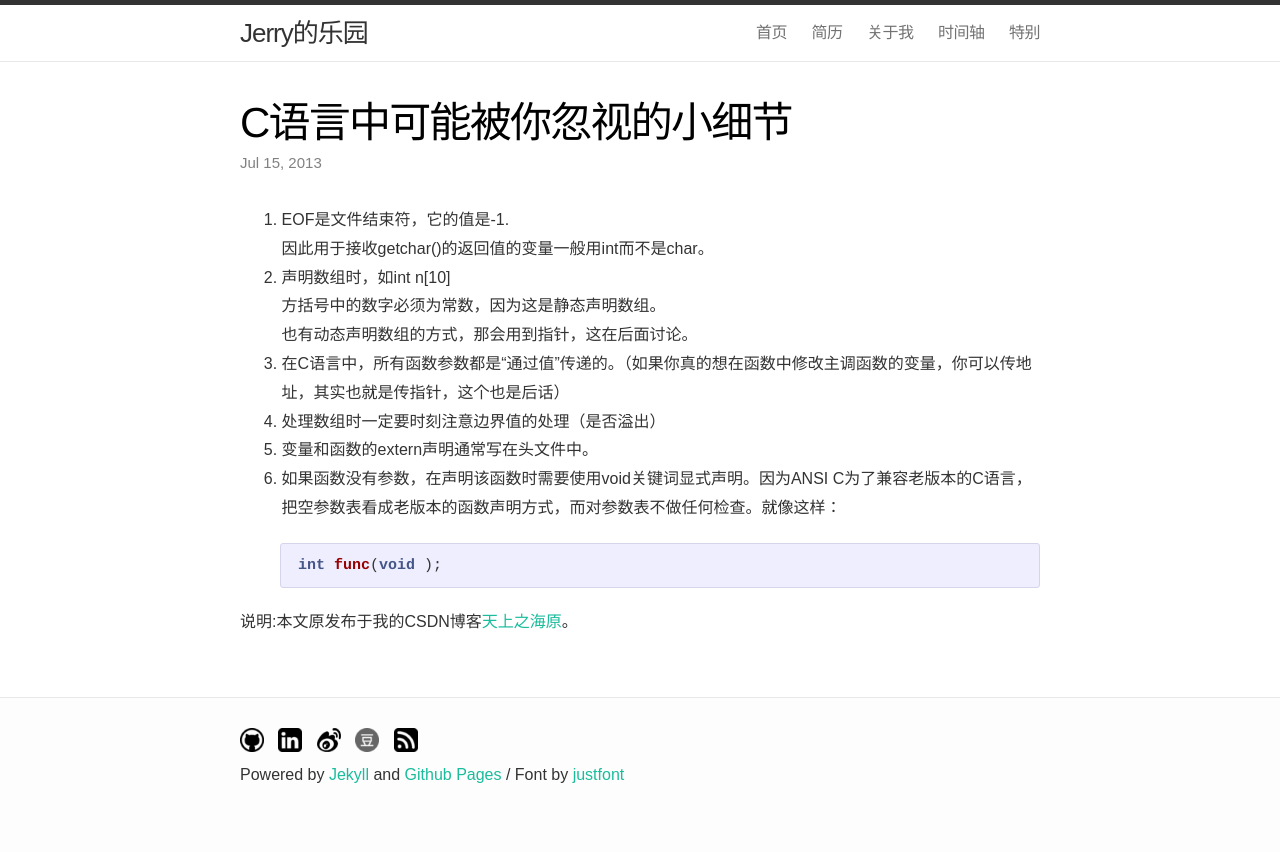
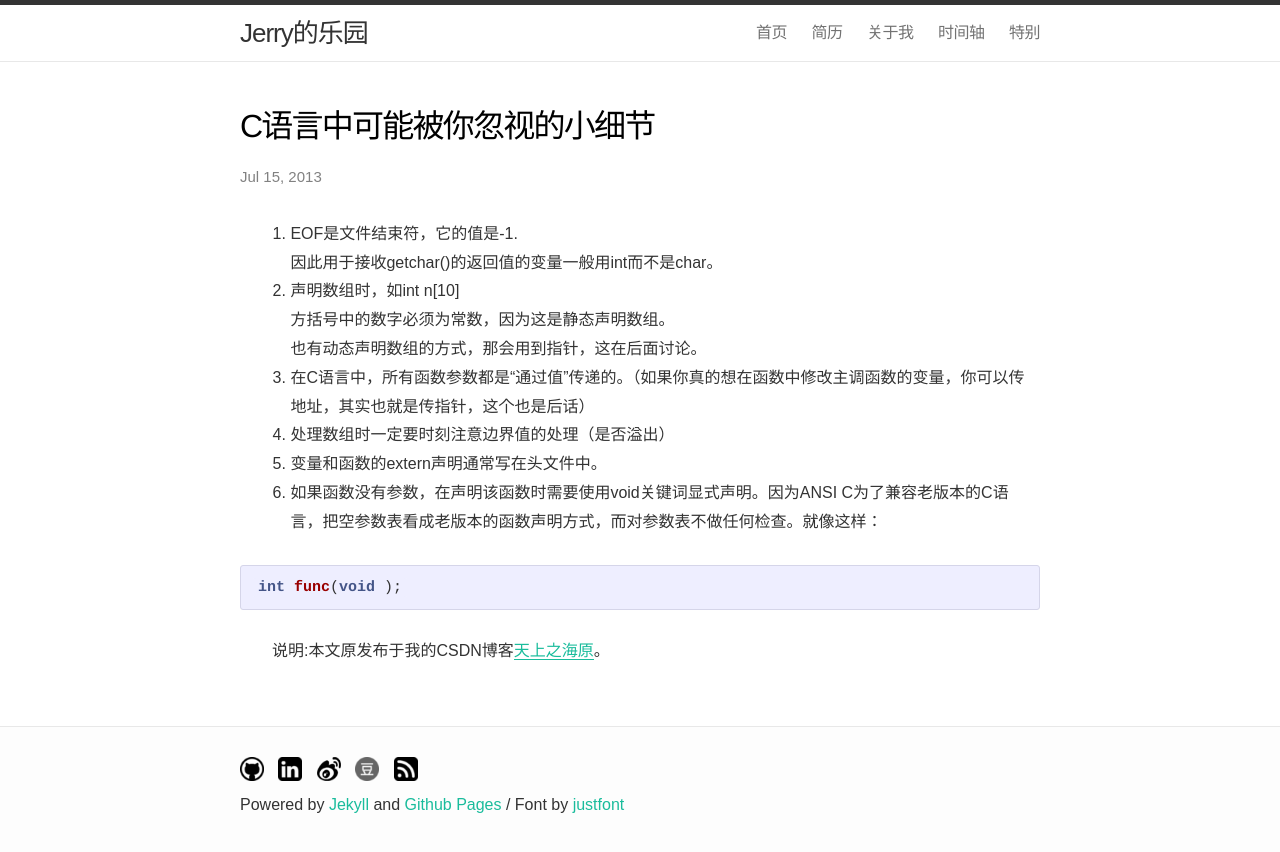
Before and after one commit to zry656565/heaven-blog, a Jekyll site: the page built from _posts/2013-11-18-TipsForC.md, in a window 1280 px wide. Shown: the top 852 px of the page. Built offline with Jekyll 4.4.1, drawn with Linux system fonts in a browser that asks for light colours; comment, search, counter and statistics services are not loaded.

Commit message:
fix some presentation problem in posts

```diff
--- a/_layouts/post.html
+++ b/_layouts/post.html
@@ -1,7 +1,7 @@
 ---
 layout: default
 ---
-<div class="post">
+<div class="post typo">
 
   <header class="post-header">
     <h1>{{ page.title }}</h1>
--- a/_posts/2013-11-18-TipsForC.md
+++ b/_posts/2013-11-18-TipsForC.md
@@ -15,10 +15,8 @@ key: 10002
 4. 处理数组时一定要时刻注意边界值的处理（是否溢出）
 5. 变量和函数的extern声明通常写在头文件中。
 6. 如果函数没有参数，在声明该函数时需要使用void关键词显式声明。因为ANSI C为了兼容老版本的C语言，把空参数表看成老版本的函数声明方式，而对参数表不做任何检查。就像这样：
-<div style="margin-left: 40px">
 {% highlight C %}
 int func(void );
 {% endhighlight %}
-</div>
 
 **说明**:本文原发布于我的CSDN博客[天上之海原](http://blog.csdn.net/zry656565)。
--- a/css/main.css
+++ b/css/main.css
@@ -194,6 +194,9 @@ a:visited { color: #205caa; }
 
 .post-content ul,
 .post-content ol { padding-left: 20px; }
+.post-content p {
+  text-indent: 2em;
+}
 
 .post pre,
 .post code {
```
Also changed, not shown: _posts/2013-11-04-StorageMethod.md (+1 -1 lines), _posts/2014-05-06-JREParser.md (+3 -5 lines), _posts/2014-05-11-DeepCopyInJS.md (renamed from _posts/2014-02-04-DeepCopyInJS.md, +3 -2 lines), images/jre-parser.png (added).
